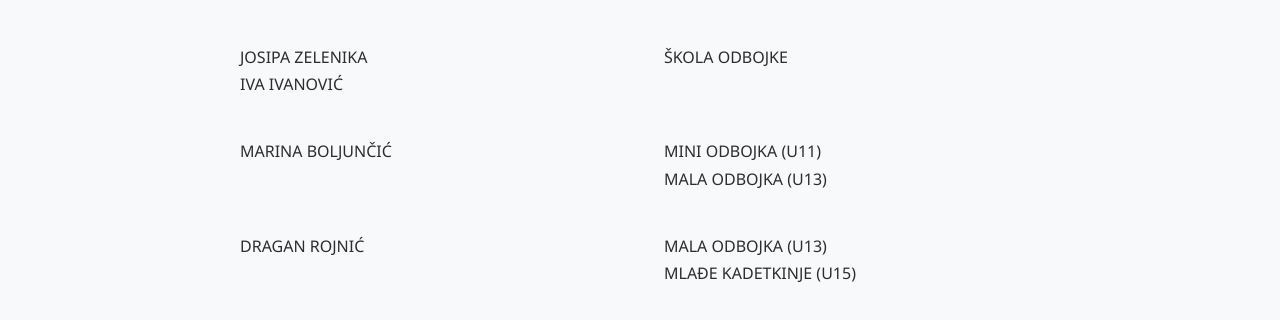
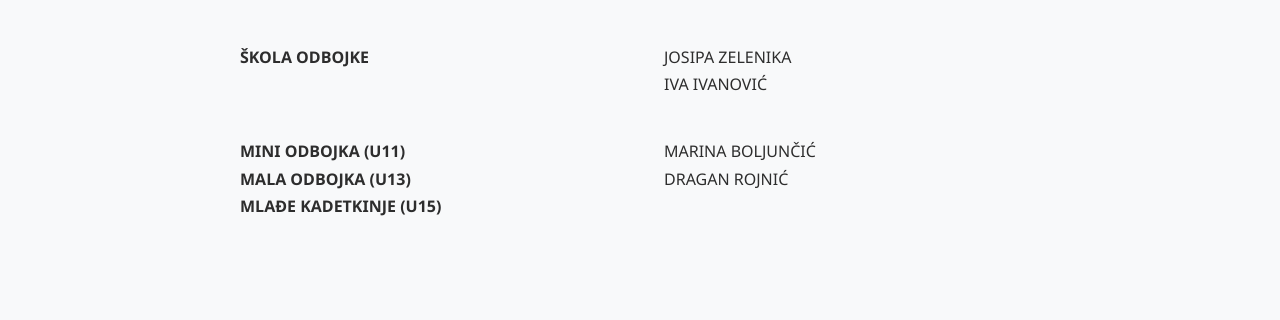
Before and after one commit to tinivanovicdev/ook-fazana-web, a website: page public/treneri.html in a window 1280 px wide. Shown: the part 284-604 px from the top of the page. Drawn offline with Linux system fonts and the light colour scheme.

```diff
--- a/public/styles.css
+++ b/public/styles.css
@@ -19,6 +19,10 @@
 
 .lowercase {
     text-transform: lowercase;
+}
+
+.normal-case {
+    text-transform: none !important;
 }
 
 /* Friend Links */
--- a/public/treneri.html
+++ b/public/treneri.html
@@ -127,31 +127,23 @@
                 <div class="info-content">
                     <div class="info-entry">
                         <div class="info-left">
+                            <strong><p>Škola odbojke</p></strong>
+                        </div>
+                        <div class="info-right">
                             <p>Josipa Zelenika</p>
                             <p>Iva Ivanović</p>
-                        </div>
-                        <div class="info-right">
-                            <p>Škola odbojke</p>
                         </div>
                     </div>
 
                     <div class="info-entry">
+                        <div class="info-right">
+                            <strong><p>Mini odbojka (U11)</p></strong>
+                            <strong><p>Mala odbojka (U13)</p></strong>
+                            <strong><p>Mlađe kadetkinje (U15)</p></strong>
+                        </div>
                         <div class="info-left">
                             <p>Marina Boljunčić</p>
-                        </div>
-                        <div class="info-right">
-                            <p>Mini odbojka (U11)</p>
-                            <p>Mala odbojka (U13)</p>
-                        </div>
-                    </div>
-
-                    <div class="info-entry">
-                        <div class="info-left">
                             <p>Dragan Rojnić</p>
-                        </div>
-                        <div class="info-right">
-                            <p>Mala odbojka (U13)</p>
-                            <p>Mlađe kadetkinje (U15)</p>
                         </div>
                     </div>
                 </div>
```
Also changed, not shown: public/index.html (+1 -1 lines).
